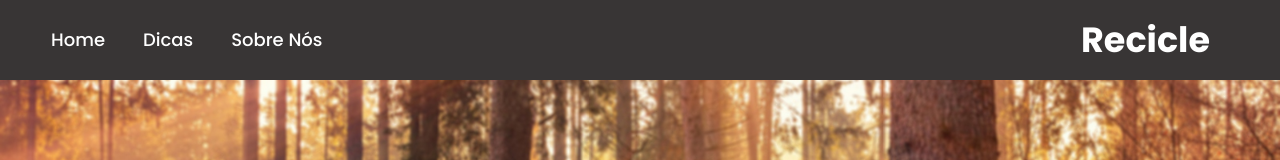
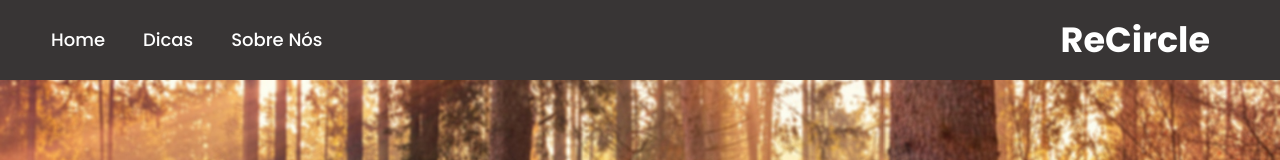
Before and after one commit to FabioPassos10/Recicle, a React (Create React App) app: page / in a window 1280 px wide. Shown: the top 160 px of the page. Built offline with nearby package versions, Linux system fonts and the light colour scheme.

Commit message:
Update NavBar.js

```diff
--- a/src/Components/NavBar.js
+++ b/src/Components/NavBar.js
@@ -12,7 +12,7 @@ export default function NavBar() {
       ></link>
       <nav>
         {/* <Logo className="logo" /> */}
-        <label className="logo">Recicle</label>
+        <label className="logo">ReCircle</label>
         <ul>
           <li>
             <a href="/">Home</a>
```
